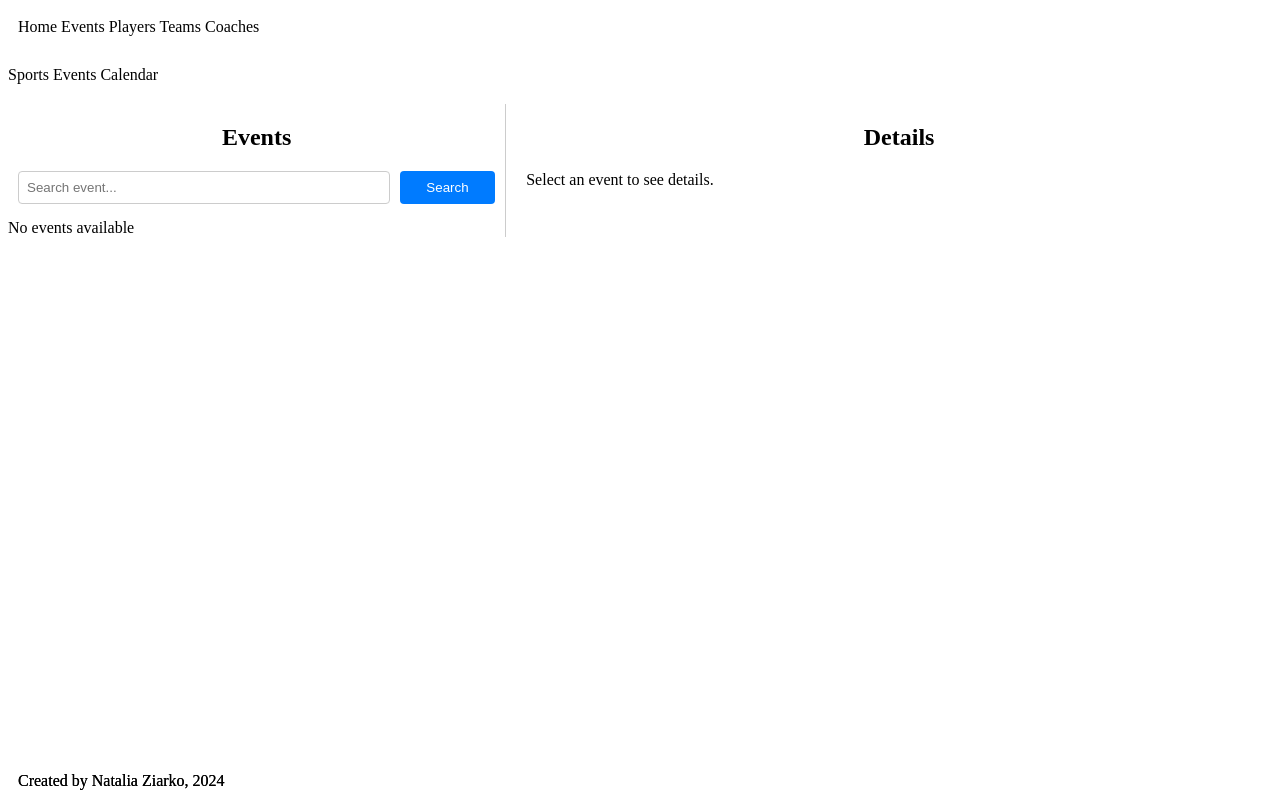
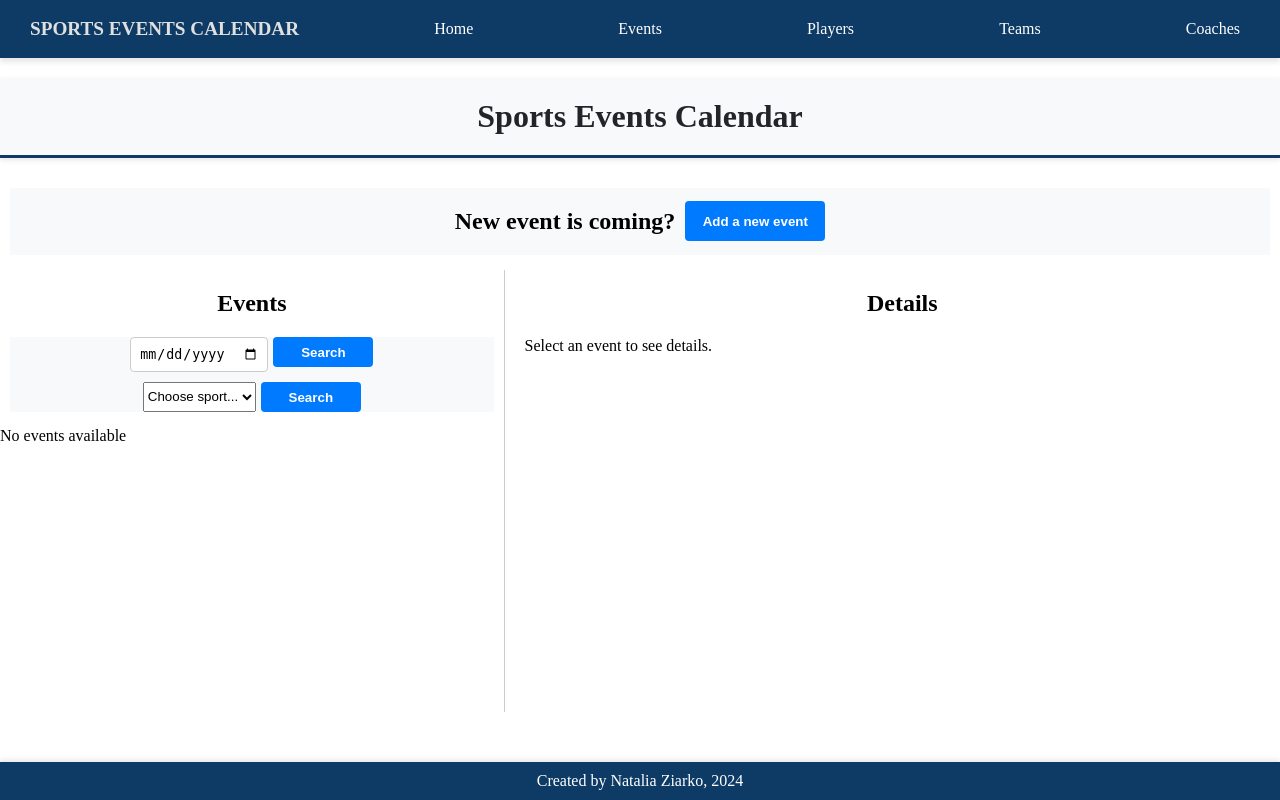
Before and after one commit to Natalia-Ziarko/Calendar, a PHP site: page /index.php in a window 1280 px wide. Run offline with PHP 8.4, Linux system fonts and the light colour scheme.

Commit message:
Updated features and added a selection of events

```diff
--- a/app/main_view.php
+++ b/app/main_view.php
@@ -1,33 +1,100 @@
-<?php require_once dirname(__FILE__) .'/../config.php';?>
+<?php
+    require_once dirname(__FILE__) . '/../config.php'; // Include config.php to access $db connection
+?>
+
 <!DOCTYPE HTML>
-<html xmlns="http://www.w3.org/1999/xhtml" xml:lang="eng" lang="eng">
+<html xmlns="http://www.w3.org/1999/xhtml" xml:lang="en" lang="en">
 
 <head>
     <meta charset="utf-8" />
-    <script src="main.js"></script> <!-- Link to the external JavaScript file -->
 
     <title>Sports Events Calendar</title>
 
     <style>
+        html, body {
+            height: 100%;
+            margin: 0;
+            display: flex;
+            flex-direction: column;
+        }
+
         .topnav {
-            padding: 10px;
+            display: flex;
+            justify-content: space-between;
+            align-items: center;
+            padding: 15px 30px;
+            background-color: #0d3b66;
+            font-size: 1.0rem;
+            color: #ffffff;
+            box-shadow: 0px 4px 6px rgba(0, 0, 0, 0.1);
+        }
+
+        .topnav .logo {
+            font-size: 1.2rem;
+            font-weight: bold;
+            color: #e0e0e0;
+            text-transform: uppercase;
+        }
+
+        .topnav a {
+            text-decoration: none;
+            color: #ffffff;
+            padding: 5px 10px;
+            border-radius: 5px;
+            transition: background-color 0.3s, color 0.3s;
+        }
+
+        .dropdown {
+            position: relative;
+            display: inline-block;
+        }
+
+        .dropdown-content {
+            display: none;
+            position: absolute;
+            background-color: #ffffff;
+            min-width: 160px;
+            box-shadow: 0px 8px 16px rgba(0, 0, 0, 0.2);
+            z-index: 1;
+            border-radius: 4px;
+        }
+
+        .dropdown-content a {
+            color: #0d3b66;
+            padding: 12px 16px;
+            text-decoration: none;
+            display: block;
+            transition: background-color 0.3s, color 0.3s;
+        }
+
+        .dropdown-content a:hover {
+            background-color: #007bff;
+            color: white;
+        }
+
+        .dropdown:hover .dropdown-content {
+            display: block;
         }
 
         .header {
             margin-top: 20px;
             margin-bottom: 20px;
-        }
-
-        .footer {
-            position: absolute;
-            bottom: 0;
-            padding: 10px;
+            text-align: center;
+            background-color: #f8f9fa;
+            padding: 20px;
+            border-bottom: 3px solid #0d3b66;
+            font-size: 2rem;
+            font-weight: 700;
+            color: #212529;
+            box-shadow: 0px 2px 5px rgba(0, 0, 0, 0.1);
         }
 
         .main-container {
             display: flex;
             flex-direction: row;
             gap: 20px;
+            flex-grow: 1;
+            margin-bottom: 50px;
         }
 
         .events-list {
@@ -69,12 +136,18 @@
             border-color: #bee5eb;
         }
 
-        /* Add space between the search bar and event list */
+        .new-event,
         .search-filter {
-            margin: 0 10px 15px 10px;
+            margin: 10px 10px 15px 10px;
             display: flex;
             justify-content: center;
-            gap: 10px; /* gap between the search bar and the button */
+            gap: 10px;
+            background-color: #f8f9fa;
+            align-items: center;
+        }
+
+        .search-filter {
+            flex-direction: column;
         }
 
         .search-filter input {
@@ -84,30 +157,68 @@
             flex: 1;
         }
 
-        .search-filter button {
+        .filter-item {
+            display: flex;
+            gap: 5px;
+        }
+
+        .search-filter button,
+        .new-event button{
             padding: 8px 12px;
             background-color: #007bff;
             color: white;
+            font-weight: bold;
             border: none;
             border-radius: 4px;
             cursor: pointer;
             transition: background-color 0.3s;
-            width: 20%;
+            width: 140px;
+            height: 40px;
+        }
+
+        .search-filter button {
+            width: 100px;
+            height: 30px;
+        }
+
+        .footer {
+            background-color: #0d3b66;
+            color: #ffffff;
+            text-align: center;
+            font-size: 1rem;
+            box-shadow: 0px -2px 5px rgba(0, 0, 0, 0.1);
+            width: 100%;
+            padding: 10px 0;
+            box-sizing: border-box;
+            position: relative;
+            bottom: 0;
         }
     </style>
 </head>
 
 <body>
     <div class="topnav">
-        <a>Home</a>
-        <a>Events</a>
-        <a>Players</a>
-        <a>Teams</a>
-        <a>Coaches</a>
+        <div class="logo">Sports Events Calendar</div>
+        <a href="#">Home</a>
+        <div class="dropdown">
+            <a href="#">Events</a>
+            <div class="dropdown-content">
+                <a href="#">Football</a>
+                <a href="#">Ice Hockey</a>
+            </div>
+        </div>
+        <a href="#">Players</a>
+        <a href="#">Teams</a>
+        <a href="#">Coaches</a>
     </div>
 
     <div class="header">
-        Sports Events Calendar
+        <a>Sports Events Calendar</a>
+    </div>
+
+    <div class="new-event">
+        <h2> New event is coming? </h2>
+        <button onclick="redirectToNewEventForm()">Add a new event</button>
     </div>
 
     <div class="main-container">
@@ -115,14 +226,24 @@
         <div class="events-list">
             <h2>Events</h2>
 
-        <!-- Search Filter -->
+            <!-- Search filter -->
             <div class="search-filter">
-            <input type="text" id="searchInput" placeholder="Search event..." oninput="filterEvents()" />
+                <div class="filter-item">
+                    <input type="date" id="search_date" />
                     <button onclick="showNotWorkingMessage()">Search</button>
                 </div>
+                <div class="filter-item">
+                    <select id="search_sport" >
+                        <option value="">Choose sport...</option>
+                        <option value="1">Football</option>
+                        <option value="2">Ice hockey</option>
+                    </select>
+                    <button id="fetch-filtered-events-btn">Search</button>
+                </div>
+            </div>
 
-        <!-- Event List -->
-        <div id="eventList">
+            <!-- Event list -->
+            <div id="event_list">
                 <?php if (!empty($all_events_details)): ?>
                     <?php foreach ($all_events_details as $event_array): ?>
                         <?php
@@ -139,7 +260,7 @@
             </div>
         </div>
 
-    <!-- Event Details -->
+        <!-- Event details -->
         <div class="event-details" id="event-details">
             <h2>Details</h2>
             <p>Select an event to see details.</p>
@@ -147,12 +268,13 @@
     </div>
 
     <div class="footer">
-        Created by Natalia Ziarko, 2024
+        <div class="container">
+            <a>Created by Natalia Ziarko, 2024</a>
+        </div>
     </div>
 
-    <div class="footer">
-        Created by Natalia Ziarko, 2024
-    </div>
+    <!-- Calling an external JavaScript file for client actions -->
+    <script src="main.js"></script>
 
 </body>
 </html>
```
Lines whose indentation alone changed are shown as unchanged.
